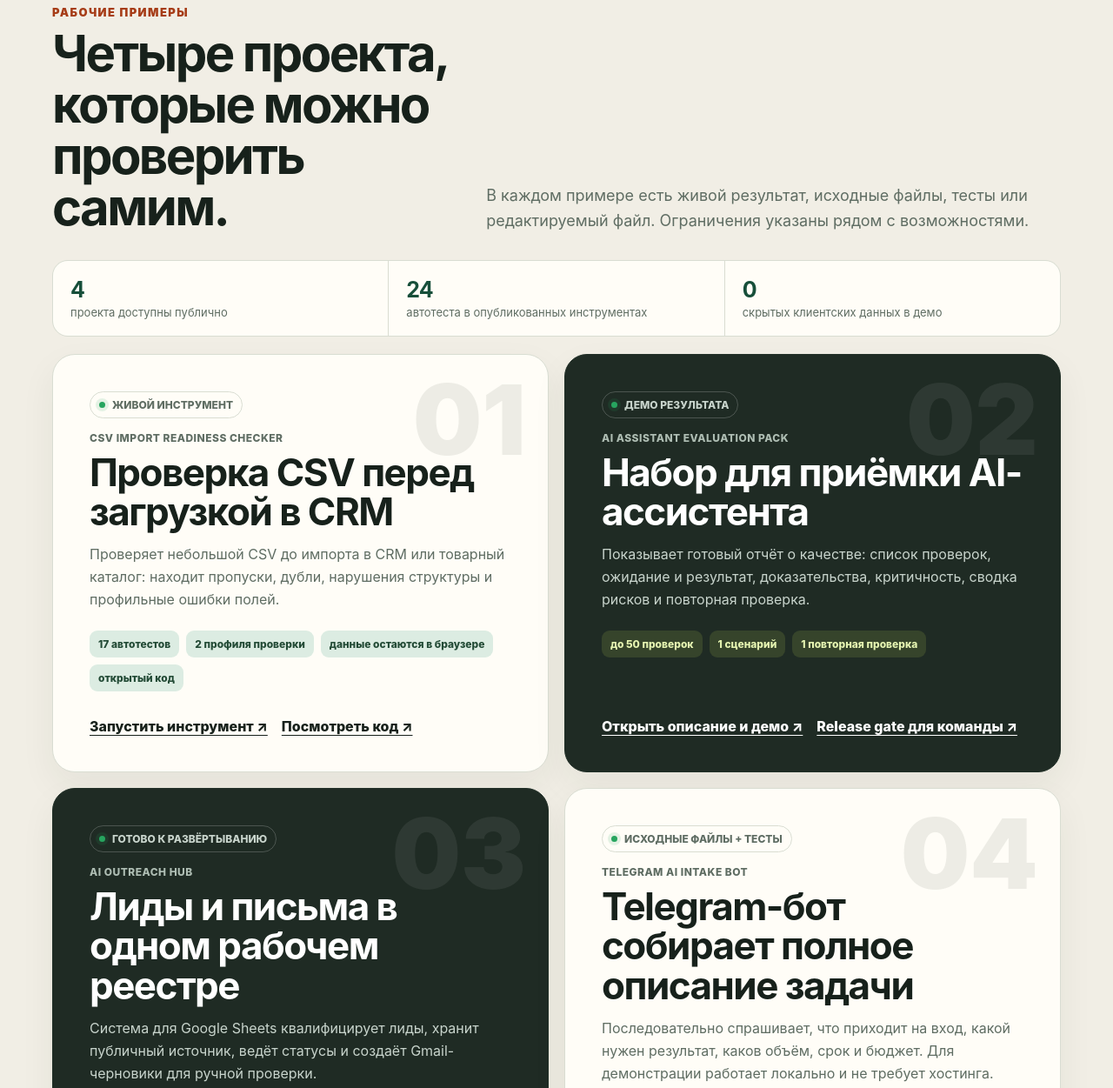
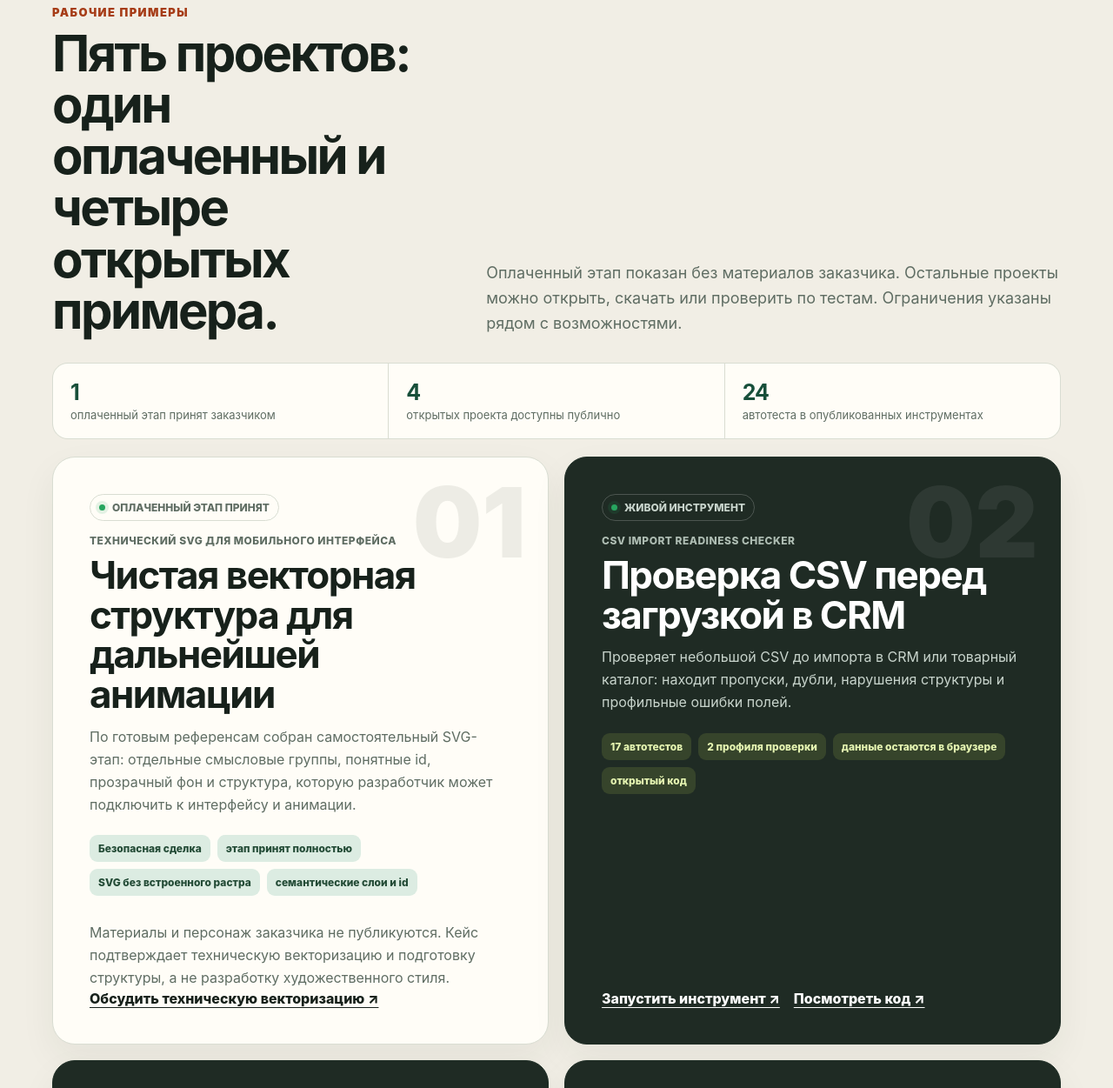
Before and after one commit to BouncinGBall/csv-import-readiness-checker, a website: page portfolio.html in a window 1280 px wide. Shown: the part 3212-4463 px from the top of the page at 87% size. Drawn offline with Linux system fonts and the light colour scheme.

Commit message:
Add accepted paid SVG case to portfolio

```diff
--- a/portfolio.html
+++ b/portfolio.html
@@ -485,19 +485,36 @@
       <div class="section-head">
         <div>
           <span class="section-kicker">Рабочие примеры</span>
-          <h2>Четыре проекта, которые можно проверить самим.</h2>
+          <h2>Пять проектов: один оплаченный и четыре открытых примера.</h2>
         </div>
-        <p class="section-intro">В каждом примере есть живой результат, исходные файлы, тесты или редактируемый файл. Ограничения указаны рядом с возможностями.</p>
+        <p class="section-intro">Оплаченный этап показан без материалов заказчика. Остальные проекты можно открыть, скачать или проверить по тестам. Ограничения указаны рядом с возможностями.</p>
       </div>
 
       <div class="proof-strip" aria-label="Публичные доказательства">
-        <div class="proof-metric"><strong>4</strong><span>проекта доступны публично</span></div>
+        <div class="proof-metric"><strong>1</strong><span>оплаченный этап принят заказчиком</span></div>
+        <div class="proof-metric"><strong>4</strong><span>открытых проекта доступны публично</span></div>
         <div class="proof-metric"><strong>24</strong><span>автотеста в опубликованных инструментах</span></div>
-        <div class="proof-metric"><strong>0</strong><span>скрытых клиентских данных в демо</span></div>
       </div>
 
       <div class="work-grid">
         <article class="work-card" data-number="01">
+          <span class="status">Оплаченный этап принят</span>
+          <span class="project-name">Технический SVG для мобильного интерфейса</span>
+          <h3>Чистая векторная структура для дальнейшей анимации</h3>
+          <p>По готовым референсам собран самостоятельный SVG-этап: отдельные смысловые группы, понятные id, прозрачный фон и структура, которую разработчик может подключить к интерфейсу и анимации.</p>
+          <div class="facts">
+            <span class="fact">Безопасная сделка</span>
+            <span class="fact">этап принят полностью</span>
+            <span class="fact">SVG без встроенного растра</span>
+            <span class="fact">семантические слои и id</span>
+          </div>
+          <p class="project-note">Материалы и персонаж заказчика не публикуются. Кейс подтверждает техническую векторизацию и подготовку структуры, а не разработку художественного стиля.</p>
+          <div class="card-links">
+            <a href="#contact">Обсудить техническую векторизацию ↗</a>
+          </div>
+        </article>
+
+        <article class="work-card dark" data-number="02">
           <span class="status">Живой инструмент</span>
           <span class="project-name">CSV Import Readiness Checker</span>
           <h3>Проверка CSV перед загрузкой в CRM</h3>
@@ -514,7 +531,7 @@
           </div>
         </article>
 
-        <article class="work-card dark" data-number="02">
+        <article class="work-card dark" data-number="03">
           <span class="status">Демо результата</span>
           <span class="project-name">AI Assistant Evaluation Pack</span>
           <h3>Набор для приёмки AI-ассистента</h3>
@@ -530,7 +547,7 @@
           </div>
         </article>
 
-        <article class="work-card dark" data-number="03">
+        <article class="work-card dark" data-number="04">
           <span class="status">Готово к развёртыванию</span>
           <span class="project-name">AI Outreach Hub</span>
           <h3>Лиды и письма в одном рабочем реестре</h3>
@@ -549,7 +566,7 @@
           </div>
         </article>
 
-        <article class="work-card" data-number="04">
+        <article class="work-card" data-number="05">
           <span class="status">Исходные файлы + тесты</span>
           <span class="project-name">Telegram AI Intake Bot</span>
           <h3>Telegram-бот собирает полное описание задачи</h3>
```
Also changed, not shown: tests/portfolio-marketing.test.js (+5 -1 lines).
